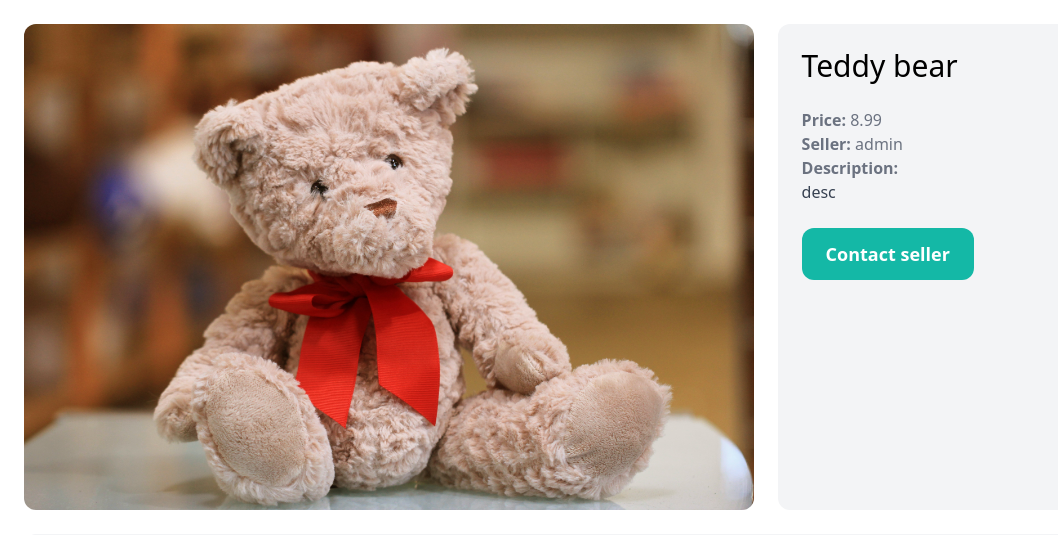
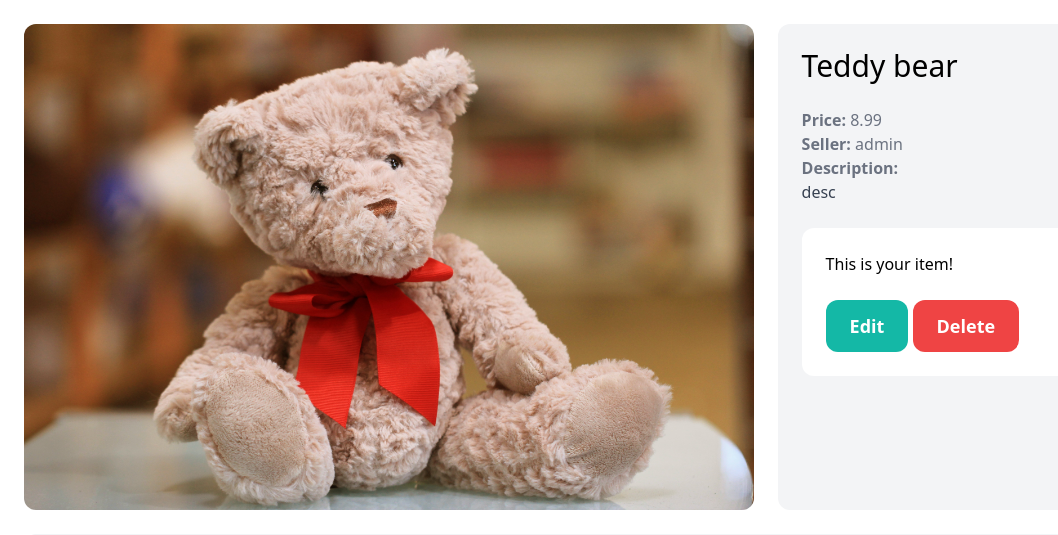
Before and after one commit to Ferrisama/Puddle--a-marketplace-created-using-Django, a Django app: page /items/1/ in a window 1280 px wide. Shown: the part 77-612 px from the top of the page, without its empty margins (0-1058 px from the left). Run offline with Django 4.2, Linux system fonts and the light colour scheme; a user stored in the database is signed in; data comes from the database, SQL or seed files in the repository; some libraries are stand-ins or nearby versions.

Commit message:
commit fifeteenth delete part

```diff
--- a/dashboard/views.py
+++ b/dashboard/views.py
@@ -12,4 +12,6 @@ def index(request):
     return render(request, 'dashboard/index.html', {
         'items': items,
     })
+
+
 # Create your views here.
--- a/item/templates/item/detail.html
+++ b/item/templates/item/detail.html
@@ -16,12 +16,28 @@
       <strong class="text-gray-500">Description:</strong><br />
       {{ item.description }}
     </p>
-    {% endif %}
+    {% endif %} {% if request.user == item.created_by %}
+    <div class="mt-6 p-6 bg-white rounded-xl">
+      <p>This is your item!</p>
+
+      <a
+        href="#"
+        class="inline-block mt-6 px-6 py-3 text-lg font-semibold bg-teal-500 text-white rounded-xl"
+        >Edit</a
+      >
+      <a
+        href="{% url 'item:delete' item.id %}"
+        class="inline-block mt-6 px-6 py-3 text-lg font-semibold bg-red-500 text-white rounded-xl"
+        >Delete</a
+      >
+    </div>
+    {% else %}
     <a
       href="#"
       class="inline-block mt-6 px-6 py-3 text-lg font-semibold bg-teal-500 text-white rounded-xl hover:bg-teal-700"
       >Contact seller</a
     >
+    {% endif %}
   </div>
 </div>
 <div class="mt-6 px-6 py-12 bg-gray-100 rounded-xl">
--- a/item/urls.py
+++ b/item/urls.py
@@ -8,4 +8,5 @@ app_name = 'item'
 urlpatterns = [
     path('new/', views.new, name='new'),
     path('<int:pk>/', views.detail, name='detail'),
+    path('<int:pk>/delete/', views.delete, name='delete'),
 ]
--- a/item/views.py
+++ b/item/views.py
@@ -32,10 +32,18 @@ def new(request):
     else:
         form = NewItemForm()
 
-    form = NewItemForm()
-
     return render(request, 'item/form.html',
                   {
                       'form': form,
+                      'title': 'New Item',
                   })
+
+
+@login_required
+def delete(request, pk):
+    item = get_object_or_404(Item, pk=pk, created_by=request.user)
+    item.delete()
+
+    return redirect('dashboard:index')
+
 # Create your views here.
```
